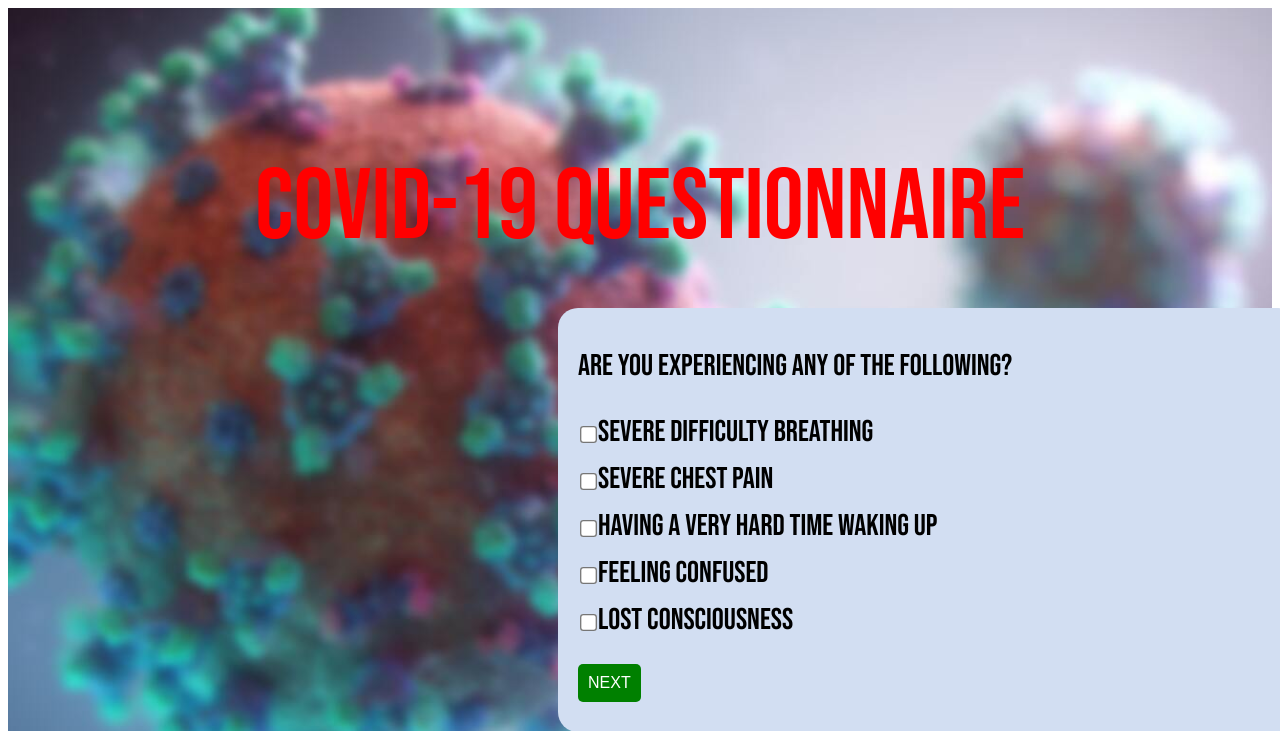
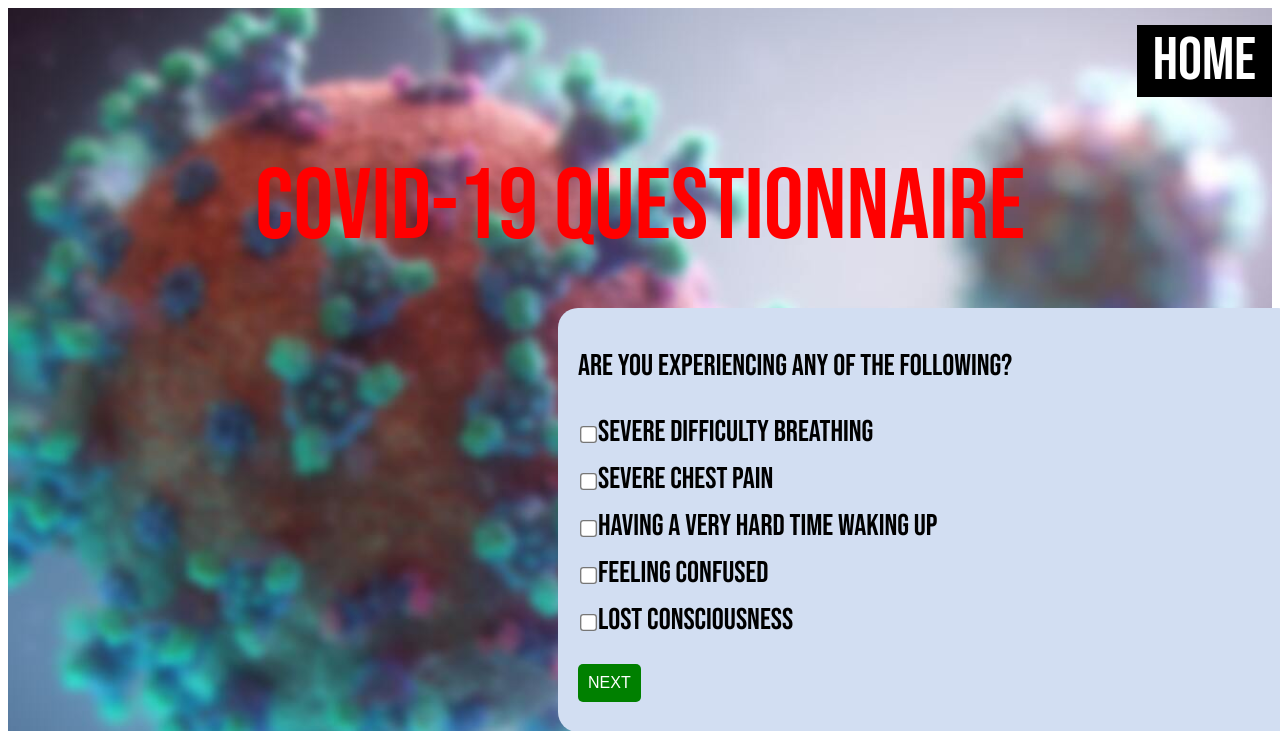
Before and after one commit to areezvisram/RUHacks-2020-COVID-19-Inventory-Management, a Flask app: page /about in a window 1280 px wide. Shown: the top 731 px of the page. Run offline with Flask 2, Linux system fonts and the light colour scheme.

Commit message:
done questionnaire

```diff
--- a/static/styles/style.css
+++ b/static/styles/style.css
@@ -15,9 +15,26 @@ body {
 	background-attachment: fixed;
 	position: relative;
 
+  }
 
 
+  .topnav {
+	float: right;
+	margin-top: 17px;
+	background-color: black;
+	overflow: hidden;
 
+  }
+
+
+  .topnav a {
+
+	font-family: 'Bebas Neue', cursive;
+	font-size: 60px;
+	color: white;
+	text-align: center;
+	padding: 35px 16px;
+	text-decoration:none;
   }
 
 
--- a/templates/about.html
+++ b/templates/about.html
@@ -17,6 +17,11 @@
     <div class="container">
         <div class="bg-img responsive">
             <div class="maintitle">Covid-19 Questionnaire</div>
+            <nav>
+                <div class="topnav">
+                    <a href="{{ url_for('home')}}">HOME</a>
+                </div>
+            </nav>
 
 
             <form id="quiz1" name="quiz1">
--- a/templates/home.html
+++ b/templates/home.html
@@ -20,7 +20,7 @@
         <div class="bg-img responsive">
             <div class="nav_container">
                 <nav>
-                    <div class="topnav the-blur">
+                    <div class="topnav">
                         <a href="{{ url_for('inventory')}}">INVENTORY</a>
                         <a href="{{ url_for('about') }}">COVID-19 SELF TEST</a>
                     </div>
```
